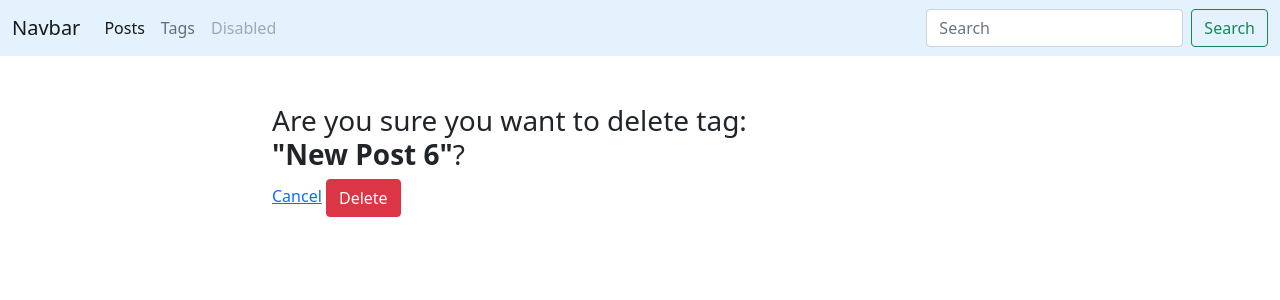
After one commit to AlibekMamytov96/Molchanov, a Django app: a page that uses blog/templates/blog/post_delete_form.html in a window 1280 px wide. The commit adds this page. Shown: the top 300 px of the page. Run offline with Django 4.2, Linux system fonts and the light colour scheme; data comes from the database, SQL or seed files in the repository; both versions use the stored data as it was after the commit.

Commit message:
delete tags and posts.

```diff
--- a/blog/models.py
+++ b/blog/models.py
@@ -31,11 +31,11 @@ class Post(models.Model):
 
     def get_update_url(self):
         return reverse('post_update_url', kwargs={'slug': self.slug})
-#
-#     def get_delete_url(self):
-#         return reverse('post_delete_url', kwargs={'slug': self.slug})
-#
-#
+
+    def get_delete_url(self):
+        return reverse('post_delete_url', kwargs={'slug': self.slug})
+
+
 #     class Meta:
 #         ordering = ['-date_pub']
 #
@@ -50,10 +50,9 @@ class Tag(models.Model):
 
     def get_update_url(self):
         return reverse('tag_update_url', kwargs={'slug': self.slug})
-#
-#     def get_delete_url(self):
-#         return reverse('tag_delete_url', kwargs={'slug': self.slug})
-#
+
+    def get_delete_url(self):
+        return reverse('tag_delete_url', kwargs={'slug': self.slug})
 
     def __str__(self):
         return self.title
--- a/blog/templates/blog/index.html
+++ b/blog/templates/blog/index.html
@@ -13,7 +13,7 @@
   <div class="card-body">
     <h5 class="card-title">{{ post.title }}</h5>
     <p class="card-text">{{ post.body|truncatewords:15 }}</p>
-    <a href="{{ post.get_absolute_url }}" class="btn btn-light">Read</a>
+    <a href="{{ post.get_absolute_url }}" class="btn btn-secondary">Read</a>
   </div>
 </div>
     {% endfor %}
--- /dev/null
+++ b/blog/templates/blog/post_delete_form.html
@@ -0,0 +1,16 @@
+{% extends 'blog/base_blog.html' %}
+
+{% block title %}
+	Delete Post "{{ post.title|title }}" - {{ block.super }}
+{% endblock %}
+
+{% block content %}
+
+	<form action="{{ post.get_delete_url }}" method="post">
+	{% csrf_token %}
+
+		<h3>Are you sure you want to delete tag: <b>"{{ post.title|title }}"</b>?</h3>
+		<a href="{{ post.get_absolute_url }}">Cancel</a>
+		<button type="submit" name="button" class="btn btn-danger">Delete</button>
+	</form>
+{% endblock %}
--- a/blog/urls.py
+++ b/blog/urls.py
@@ -8,10 +8,12 @@ urlpatterns = [
     path('post/create/', PostCreate.as_view(), name='post_create_url'),
     path('post/<str:slug>/', PostDetail.as_view(), name='post_detail_url'),
     path('post/<str:slug>/update/', PostUpdate.as_view(), name='post_update_url'),
+    path('post/<str:slug>/delete/', PostDelete.as_view(), name='post_delete_url'),
     path('tags/', tags_list, name='tags_list_url'),
     path('tag/create/', TagCreate.as_view(), name='tag_create_url'),
     path('tag/<str:slug>/', TagDetail.as_view(), name='tag_detail_url'),
     path('tag/<str:slug>/update/', TagUpdate.as_view(), name='tag_update_url'),
+    path('tag/<str:slug>/delete/', TagDelete.as_view(), name='tag_delete_url'),
     ]
 # from django.urls import path
 #
--- a/blog/utils.py
+++ b/blog/utils.py
@@ -49,18 +49,18 @@ class ObjectUpdateMixin:
             new_obj = bound_form.save()
             return redirect(new_obj)
         return render(request, self.template, context={'form': bound_form, self.model.__name__.lower(): obj})
-#
-#
-# class ObjectDeleteMixin:
-#     model = None
-#     template = None
-#     redirect_url = None
-#
-#     def get(self, request, slug):
-#         obj = self.model.objects.get(slug__iexact= slug)
-#         return render(request, self.template, context={self.model.__name__.lower(): obj})
-#
-#     def post(self, request, slug):
-#         obj = self.model.objects.get(slug__iexact=slug)
-#         obj.delete()
-#         return redirect(reverse(self.redirect_url))
+
+
+class ObjectDeleteMixin:
+    model = None
+    template = None
+    redirect_url = None
+
+    def get(self, request, slug):
+        obj = self.model.objects.get(slug__iexact= slug)
+        return render(request, self.template, context={self.model.__name__.lower(): obj})
+
+    def post(self, request, slug):
+        obj = self.model.objects.get(slug__iexact=slug)
+        obj.delete()
+        return redirect(reverse(self.redirect_url))
--- a/blog/views.py
+++ b/blog/views.py
@@ -1,6 +1,7 @@
 from django.views.generic import View
 from django.shortcuts import render, get_object_or_404, redirect
 from django.shortcuts import render
+from django.urls import reverse
 
 
 # Create your views here.
@@ -32,6 +33,13 @@ class PostUpdate(ObjectUpdateMixin, View):
     raise_exception = True
 
 
+class PostDelete(ObjectDeleteMixin, View):
+    model = Post
+    template = 'blog/post_delete_form.html'
+    redirect_url = 'posts_list_url'
+    # raise_exception = True
+
+
 class TagDetail(ObjectDetailMixin, View):
     model = Tag
     template = 'blog/tag_detail.html'
@@ -50,6 +58,13 @@ class TagUpdate(ObjectUpdateMixin, View):
     # raise_exception = True
 
 
+class TagDelete(ObjectDeleteMixin, View):
+    model = Tag
+    template = 'blog/tag_delete_form.html'
+    redirect_url = 'tags_list_url'
+    # raise_exception = True
+
+
 def tags_list(request):
     tags = Tag.objects.all()
     return render(request, 'blog/tags_list.html', context={'tags': tags})
```
Also changed, not shown: blog/templates/blog/tag_delete_form.html (added, +16 -0 lines), db.sqlite3.
